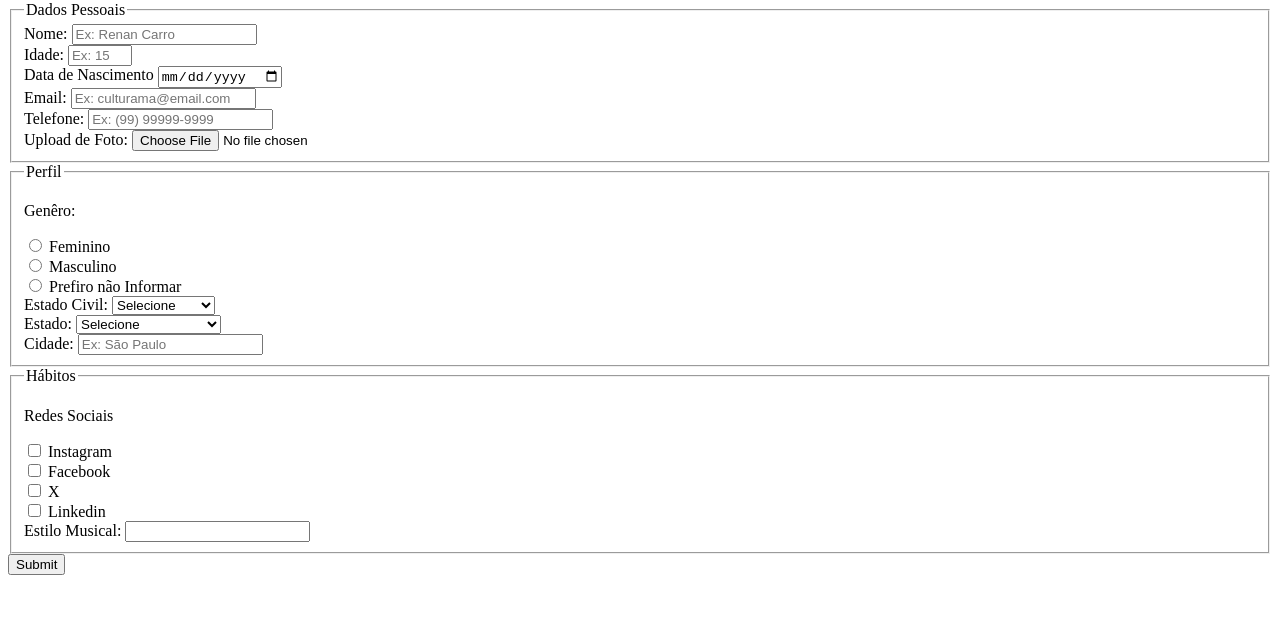
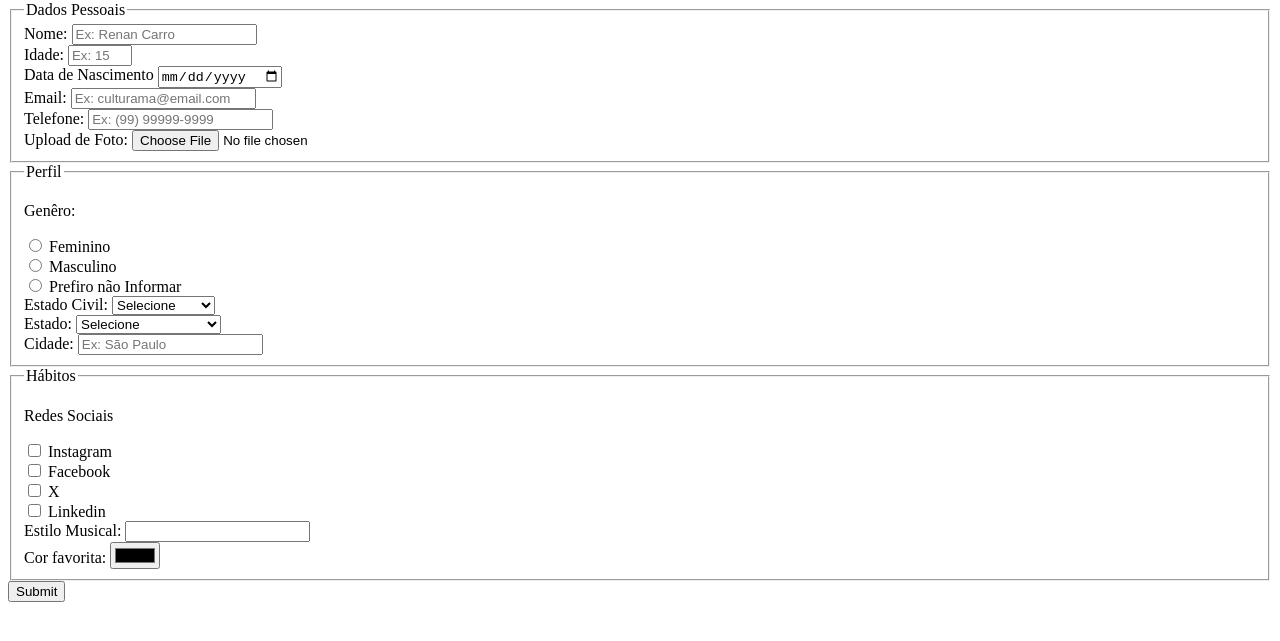
Before and after one commit to Renanmc132/Pesquisa_Culturama, a plain HTML site: page index.html in a window 1280 px wide. Shown: the part 79-720 px from the top of the page. Drawn offline with Linux system fonts and the light colour scheme.

Commit message:
feat : Adciona opcoes de cores

```diff
--- a/index.html
+++ b/index.html
@@ -127,7 +127,10 @@
                     <option value="Sertanejo">
                     <option value="Funk">
                 </datalist>
+                <br>
 
+                <label for="favoriteColor">Cor favorita:</label>
+                <input type="color" name="userFavoriteColor" id="favoriteColor">
             </fieldset>
 
             <button type="submit">Submit</button>
```
